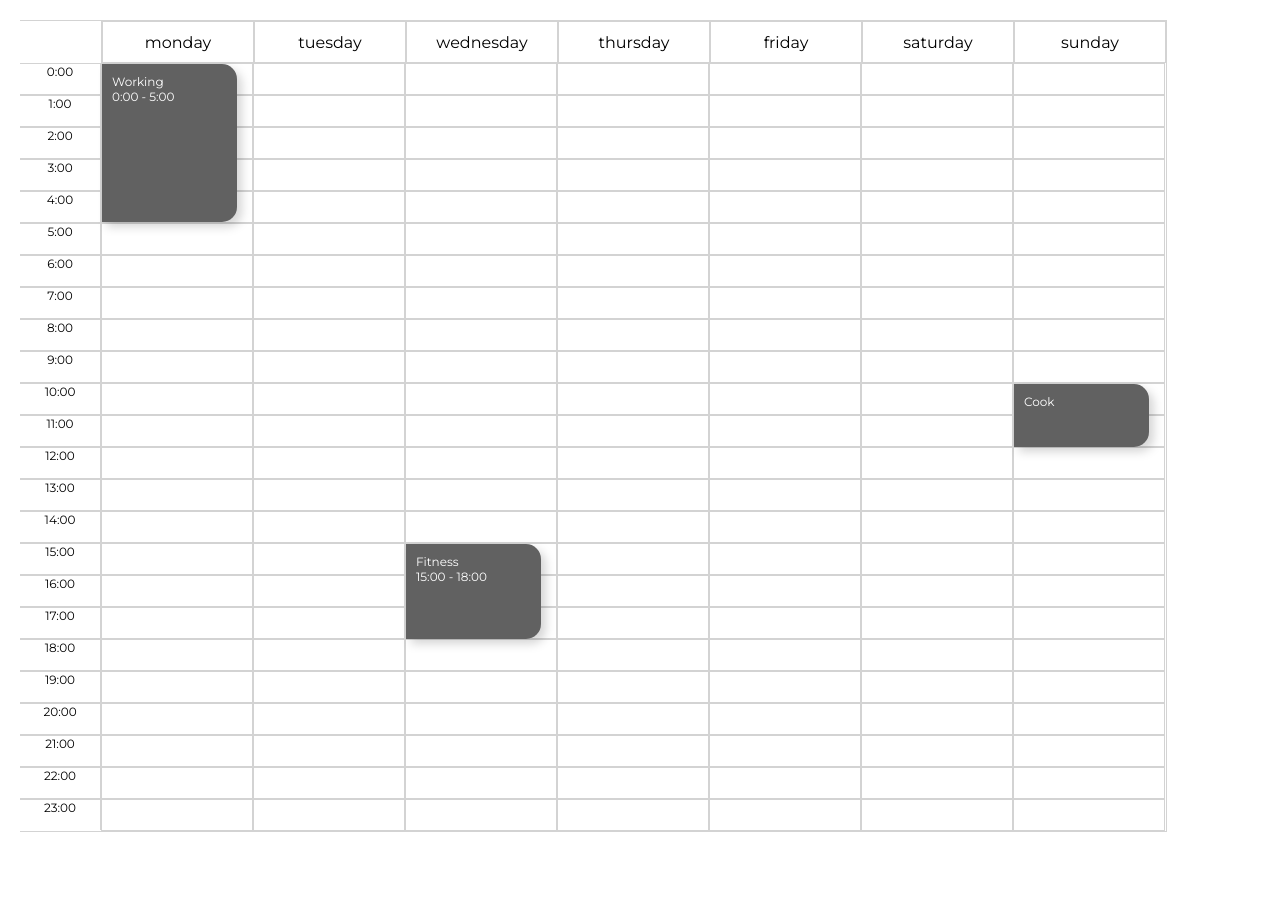
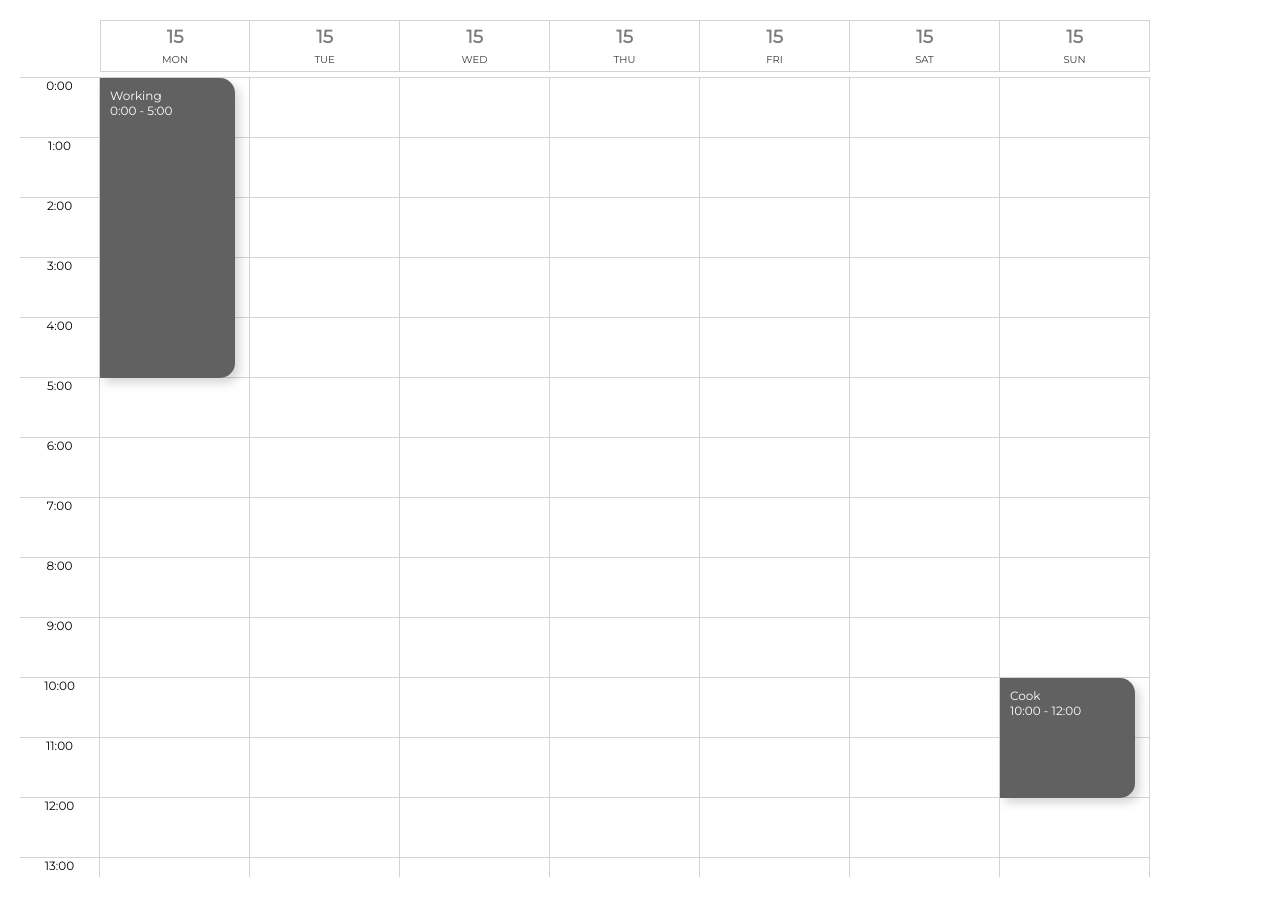
Before and after one commit to bulnez/more, a React (Create React App) app: page / in a window 1280 px wide. Before the commit the page ends 852 px from the top, so only its background shows below. Built offline with nearby package versions, Linux system fonts and the light colour scheme.

Commit message:
MORE-009 [add] styling and small bug fixees

```diff
--- a/package.json
+++ b/package.json
@@ -1,6 +1,6 @@
 {
   "name": "more",
-  "version": "0.7.0",
+  "version": "0.8.0",
   "private": true,
   "dependencies": {
     "@testing-library/jest-dom": "^5.16.4",
--- a/src/common/common.js
+++ b/src/common/common.js
@@ -1,14 +1,6 @@
 import { v4 as uuid } from "uuid";
 
-export const weekdays = [
-  "monday",
-  "tuesday",
-  "wednesday",
-  "thursday",
-  "friday",
-  "saturday",
-  "sunday",
-];
+export const weekdays = ["mon", "tue", "wed", "thu", "fri", "sat", "sun"];
 
 export const hours = [
   "0:00",
@@ -35,6 +27,7 @@ export const hours = [
   "21:00",
   "22:00",
   "23:00",
+  "",
 ];
 
 export const days = new Array(7).fill("");
--- a/src/components/Block/Block.jsx
+++ b/src/components/Block/Block.jsx
@@ -66,15 +66,15 @@ const Block = ({
       editNameClose();
     }
   };
-  console.log(blockClone);
+
   const onDragBlock = (e) => {
     setIconsActive(true);
     let tempDay = getDay(e.clientX, e.clientY);
     let tempHour = getHour(e.clientX, e.clientY);
-    console.log(tempDay, tempHour);
     tempDay && setNewDay(parseInt(tempDay) + 1);
     tempHour && setNewFrom(tempHour);
-    const newTo = parseInt(newFrom) + duration;
+    const newTo =
+      parseInt(newFrom) + duration > 24 ? 24 : parseInt(newFrom) + duration;
     const nday = parseInt(tempDay) + 1;
     setBlockClone({
       ...blockClone,
@@ -90,23 +90,20 @@ const Block = ({
   }, [newHour]);
 
   return isTemporary ? (
-    <div
-      className={styles.tempBlock}
-      style={{ height: `${duration * 31.5}px` }}
-    >
+    <div className={styles.tempBlock} style={{ height: `${duration * 60}px` }}>
       <p className={styles.heading}>{name}</p>
     </div>
   ) : (
     <div
       className={styles.blockContainer}
       style={{
-        height: `${duration * 31.5}px`,
+        height: `${duration * 60}px`,
       }}
     >
       <div
         className={styles.block}
         style={{
-          height: `${duration * 31.5}px`,
+          height: `${duration * 60}px`,
           backgroundColor: color,
         }}
         onMouseEnter={() => setIconsActive(true)}
@@ -118,7 +115,12 @@ const Block = ({
         }}
         onDrag={onDragBlock}
         onDragEnd={() => {
-          const newTo = parseInt(newFrom) + duration;
+          const newTo =
+            parseInt(newFrom) + duration > 24
+              ? 24
+              : parseInt(newFrom) + duration;
+          console.log(from, newFrom);
+          newFrom !== 0 &&
             editMultipleDetails(
               id,
               ["day", "from", "to"],
@@ -143,7 +145,7 @@ const Block = ({
         ) : (
           <div className={styles.textContainerRow}>
             <p className={styles.heading}>{name}</p>
-            {duration > 2 && (
+            {duration > 1 && (
               <p className={styles.hours}>{`${from}:00 - ${to}:00`}</p>
             )}
           </div>
@@ -167,7 +169,6 @@ const Block = ({
         )}
       </div>
       {iconsActive && (
-        <>
         <span
           className={`${styles.handle}`}
           onDragStart={() => {
@@ -176,7 +177,8 @@ const Block = ({
           }}
           onDrag={(e) => {
             let hour = getHour(e.clientX, e.clientY);
-              hour && setNewHour(hour);
+            console.log(hour, from);
+            hour && hour > from && setNewHour(hour);
           }}
           onDragEnd={() => {
             setNewHour(0);
@@ -191,7 +193,6 @@ const Block = ({
             ↕
           </p>
         </span>
-        </>
       )}
     </div>
   );
--- a/src/components/Block/Block.module.css
+++ b/src/components/Block/Block.module.css
@@ -5,7 +5,7 @@
 }
 
 .block {
-  position: relative;
+  position: absolute;
   width: 135px;
   border-radius: 0px 15px 15px 0px;
   background-color: #61616162;
@@ -16,7 +16,7 @@
   pointer-events: auto;
   color: white;
   filter: drop-shadow(5px 5px 5px rgba(0, 0, 0, 0.162));
-  margin-right: 15px;
+  left: 0;
 }
 
 .block:hover {
--- a/src/components/Block/EditIcons.jsx
+++ b/src/components/Block/EditIcons.jsx
@@ -15,11 +15,6 @@ const EditIcons = ({
   editNameClose,
   showColorPicker,
   colorPicker,
-  onDragStart,
-  onDrag,
-  onDragEnd,
-  onMouseEnter,
-  onMouseLeave,
 }) => {
   return isEditingActive ? (
     <div className={styles.iconsRowActive}>
@@ -35,7 +30,6 @@ const EditIcons = ({
           className={styles.icon}
           onClick={() => showColorPicker(!colorPicker)}
         />
-        <IoMdResize className={styles.icon} />
         <MdDelete className={styles.icon} onClick={deleteHandler} />
       </div>
     </>
--- a/src/components/Calendar/Calendar.jsx
+++ b/src/components/Calendar/Calendar.jsx
@@ -85,17 +85,15 @@ const Calendar = () => {
   useEffect(() => {
     if (
       tempBlock !== initTempBlock &&
-      !tempBlock.isTemporary
-      // && tempBlock.to - tempBlock.from > 1
+      !tempBlock.isTemporary &&
+      tempBlock.to - tempBlock.from > 0
     ) {
       setBlocks([...blocks, tempBlock]);
       setTempBlock(initTempBlock);
-      // } else if (!tempBlock.isTemporary && tempBlock.to - tempBlock.from < 2) {
-      //   setTempBlock(initTempBlock);
+    } else if (!tempBlock.isTemporary && tempBlock.to - tempBlock.from < 2) {
+      setTempBlock(initTempBlock);
     }
   }, [tempBlock, blocks]);
-
-  // console.log(blocks[2]);
 
   return (
     <>
@@ -103,10 +101,14 @@ const Calendar = () => {
         {/* WEEKDAYS */}
         <div className={styles.header}>
           {weekdays.map((weekday) => (
-            <div className={styles.weekdays}>{weekday}</div>
+            <>
+              <div className={styles.weekdays}>
+                <span className={styles.date}>15</span>
+                <p className={styles.weekday}>{weekday}</p>
+              </div>
+            </>
           ))}
         </div>
-        {/* WEEKDAYS */}
         <div className={styles.innerContainer}>
           {/* HOURS */}
           <div className={styles.hours}>
@@ -116,7 +118,6 @@ const Calendar = () => {
               </div>
             ))}
           </div>
-          {/* HOURS */}
           <div className={styles.grid}>
             {/* DAYS */}
             {days.map((day, dayIndex) => (
@@ -174,7 +175,6 @@ const Calendar = () => {
                       blockClone.from === hoursIndex && (
                         <Block
                           isTemporary={blockClone.active}
-                          name="temporary"
                           duration={blockClone.to - blockClone.from}
                         />
                       )}
--- a/src/components/Calendar/Calendar.module.css
+++ b/src/components/Calendar/Calendar.module.css
@@ -3,9 +3,12 @@
   display: flex;
   flex-direction: column;
   margin: 20px;
-  border: 1px solid rgb(211, 211, 211);
-  border-left: 0;
   width: fit-content;
+}
+
+.innerContainer {
+  height: 800px;
+  overflow: auto;
 }
 
 .header {
@@ -16,35 +19,65 @@
 .weekdays {
   position: relative;
   display: flex;
+  flex-direction: column;
   justify-content: center;
   align-items: center;
   width: 150px;
-  height: 40px;
+  box-sizing: border-box;
   border: 1px solid rgb(211, 211, 211);
+  border-left: 0;
+  margin-bottom: 5px;
 }
 
 .weekdays:first-child {
+  box-sizing: border-box;
   width: 150px;
-  margin-left: 81px;
-  border-left: 2px solid rgb(211, 211, 211);
+  margin-left: 80px;
+  border-left: 1px solid rgb(211, 211, 211);
+}
+
+.weekday {
+  margin: 0;
+  color: #3a3a3a;
+  font-size: 10px;
+  font-weight: 400;
+  text-transform: uppercase;
+  padding: 0 5px 5px 5px;
+}
+
+.date {
+  font-size: 18px;
+  font-weight: 800;
+  padding: 5px;
+  color: #7e7e7e;
 }
 
 .hours {
   position: relative;
   display: flex;
   flex-direction: column;
+  height: 1500px;
+}
+
+.hours:last-child {
+  border: transparent;
 }
 
 .hour {
   position: relative;
-  border: 1px solid rgb(211, 211, 211);
-  border-left: 0;
+  box-sizing: border-box;
+  border-top: 1px solid rgb(211, 211, 211);
   display: flex;
   justify-content: center;
   align-items: flex-start;
   width: 80px;
-  height: 30px;
+  height: 60px;
   font-size: 12px;
+  border-right: 1px solid rgb(211, 211, 211);
+}
+
+.hour:last-child {
+  border: transparent;
 }
 
 .hr {
@@ -52,6 +85,7 @@
 }
 
 .hour:last-child {
+  box-sizing: border-box;
   border-bottom: 0;
 }
 
@@ -64,6 +98,7 @@
 .grid {
   position: relative;
   display: flex;
+  height: 1500px;
 }
 
 .dailyHours {
@@ -72,10 +107,33 @@
   flex-direction: column;
 }
 
+.dailyHour:last-child {
+  box-sizing: border-box;
+  border: transparent;
+}
+
 .dailyHour {
   display: flex;
   justify-content: center;
   width: 150px;
-  height: 30px;
-  border: 1px solid rgb(211, 211, 211);
+  height: 60px;
+  box-sizing: border-box;
+  border-top: 1px solid rgb(211, 211, 211);
+  border-right: 1px solid rgb(211, 211, 211);
 }
+
+::-webkit-scrollbar {
+  width: 10px;
+}
+
+::-webkit-scrollbar-track {
+  background-color: #ebebeb;
+  -webkit-border-radius: 10px;
+  border-radius: 10px;
+}
+
+::-webkit-scrollbar-thumb {
+  -webkit-border-radius: 10px;
+  border-radius: 10px;
+  background: #6d6d6d2a;
+}
```
Also changed, not shown: CHANGELOG.txt. Lines whose indentation alone changed are shown as unchanged.
